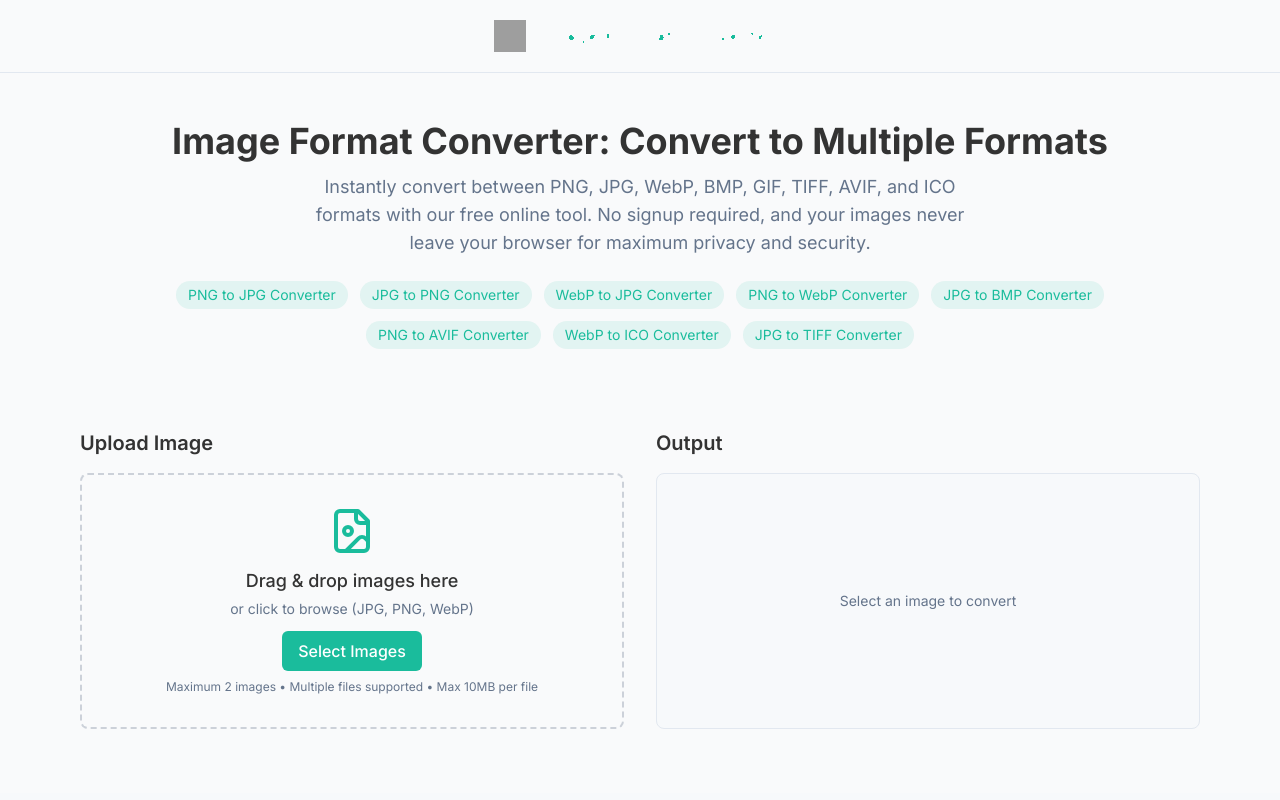
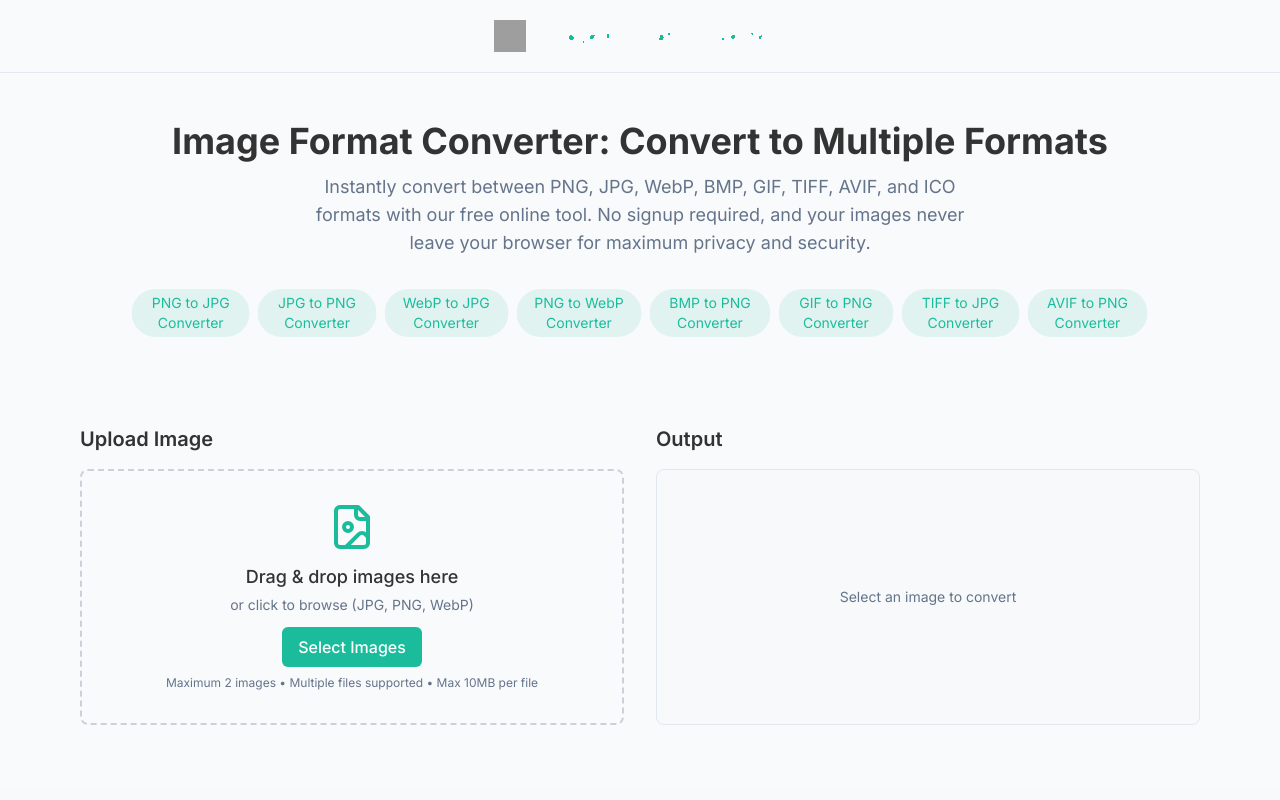
Before and after one commit to bilyv/ConvertImageFast, a React (Vite) app: page / in a window 1280 px wide. Shown: the top 800 px of the page. Built offline with nearby package versions, Linux system fonts and the light colour scheme; grey boxes are pictures that could not be loaded.

Commit message:
Add animated text to hero section
Implement a forward, continuous movement animation for the text elements in the hero section.

```diff
--- /dev/null
+++ b/src/components/FormatCarousel.tsx
@@ -0,0 +1,56 @@
+
+import React, { useEffect, useRef } from 'react';
+
+interface FormatCarouselProps {
+  formats: string[];
+  className?: string;
+}
+
+const FormatCarousel: React.FC<FormatCarouselProps> = ({ formats, className = '' }) => {
+  const containerRef = useRef<HTMLDivElement>(null);
+
+  useEffect(() => {
+    if (!containerRef.current) return;
+
+    const container = containerRef.current;
+    const items = Array.from(container.children) as HTMLElement[];
+
+    // Set initial positions
+    items.forEach((item, index) => {
+      item.style.setProperty('--index', index.toString());
+    });
+
+    // Create the animation
+    const animateItems = () => {
+      items.forEach((item) => {
+        const currentIndex = parseInt(item.style.getPropertyValue('--index'));
+        const newIndex = (currentIndex + 1) % items.length;
+        item.style.setProperty('--index', newIndex.toString());
+
+        item.classList.remove('animate-format-move');
+        void item.offsetWidth; // Force reflow
+        item.classList.add('animate-format-move');
+      });
+    };
+
+    const interval = setInterval(animateItems, 2000);
+
+    return () => clearInterval(interval);
+  }, [formats.length]);
+
+  return (
+    <div ref={containerRef} className={`relative flex overflow-hidden ${className}`}>
+      {formats.map((format, index) => (
+        <div
+          key={format}
+          className="animate-format-move px-3 py-1 bg-app-primary/10 text-app-primary rounded-full text-sm mx-1"
+          style={{ '--index': index } as React.CSSProperties}
+        >
+          {format} Converter
+        </div>
+      ))}
+    </div>
+  );
+};
+
+export default FormatCarousel;
--- a/src/index.css
+++ b/src/index.css
@@ -77,4 +77,40 @@
       opacity: 0.7;
     }
   }
+
+  .animate-format-move {
+    animation: format-move 2s forwards;
+  }
+
+  @keyframes format-move {
+    0% {
+      transform: translateX(0);
+      opacity: 1;
+    }
+
+    40% {
+      transform: translateX(20px);
+      opacity: 0.8;
+    }
+
+    50% {
+      transform: translateX(30px);
+      opacity: 0;
+    }
+
+    51% {
+      transform: translateX(-30px);
+      opacity: 0;
+    }
+
+    60% {
+      transform: translateX(-20px);
+      opacity: 0.8;
+    }
+
+    100% {
+      transform: translateX(0);
+      opacity: 1;
+    }
+  }
 }
--- a/src/pages/Index.tsx
+++ b/src/pages/Index.tsx
@@ -4,8 +4,21 @@ import { Helmet } from 'react-helmet-async';
 import ImageConverter from '../components/ImageConverter';
 import BreadcrumbNav from '../components/BreadcrumbNav';
 import { GooeyText } from '@/components/ui/gooey-text';
+import FormatCarousel from '@/components/FormatCarousel';
 
 const Index = () => {
+  // All 8 format conversion types
+  const formatTypes = [
+    "PNG to JPG",
+    "JPG to PNG",
+    "WebP to JPG",
+    "PNG to WebP",
+    "BMP to PNG",
+    "GIF to PNG",
+    "TIFF to JPG",
+    "AVIF to PNG"
+  ];
+
   return (
     <div className="min-h-screen bg-app-background">
       {/* SEO Metadata with enhanced information */}
@@ -62,16 +75,9 @@ const Index = () => {
             No signup required, and your images never leave your browser for maximum privacy and security.
           </p>
 
-          {/* SEO-friendly format options */}
+          {/* Animated format options */}
           <div className="flex flex-wrap justify-center gap-3 mb-8">
-            <span className="px-3 py-1 bg-app-primary/10 text-app-primary rounded-full text-sm">PNG to JPG Converter</span>
-            <span className="px-3 py-1 bg-app-primary/10 text-app-primary rounded-full text-sm">JPG to PNG Converter</span>
-            <span className="px-3 py-1 bg-app-primary/10 text-app-primary rounded-full text-sm">WebP to JPG Converter</span>
-            <span className="px-3 py-1 bg-app-primary/10 text-app-primary rounded-full text-sm">PNG to WebP Converter</span>
-            <span className="px-3 py-1 bg-app-primary/10 text-app-primary rounded-full text-sm">JPG to BMP Converter</span>
-            <span className="px-3 py-1 bg-app-primary/10 text-app-primary rounded-full text-sm">PNG to AVIF Converter</span>
-            <span className="px-3 py-1 bg-app-primary/10 text-app-primary rounded-full text-sm">WebP to ICO Converter</span>
-            <span className="px-3 py-1 bg-app-primary/10 text-app-primary rounded-full text-sm">JPG to TIFF Converter</span>
+            <FormatCarousel formats={formatTypes} className="py-2" />
           </div>
         </div>
       </section>
--- a/src/utils/imageUtils.ts
+++ b/src/utils/imageUtils.ts
@@ -12,6 +12,7 @@ export const getFileTypeDisplay = (mimeType: string): string => {
     case 'image/tiff': return 'TIFF';
     case 'image/avif': return 'AVIF';
     case 'image/x-icon': return 'ICO';
+    case 'image/jfif': return 'JFIF';
     default: return 'Unknown';
   }
 };
```
